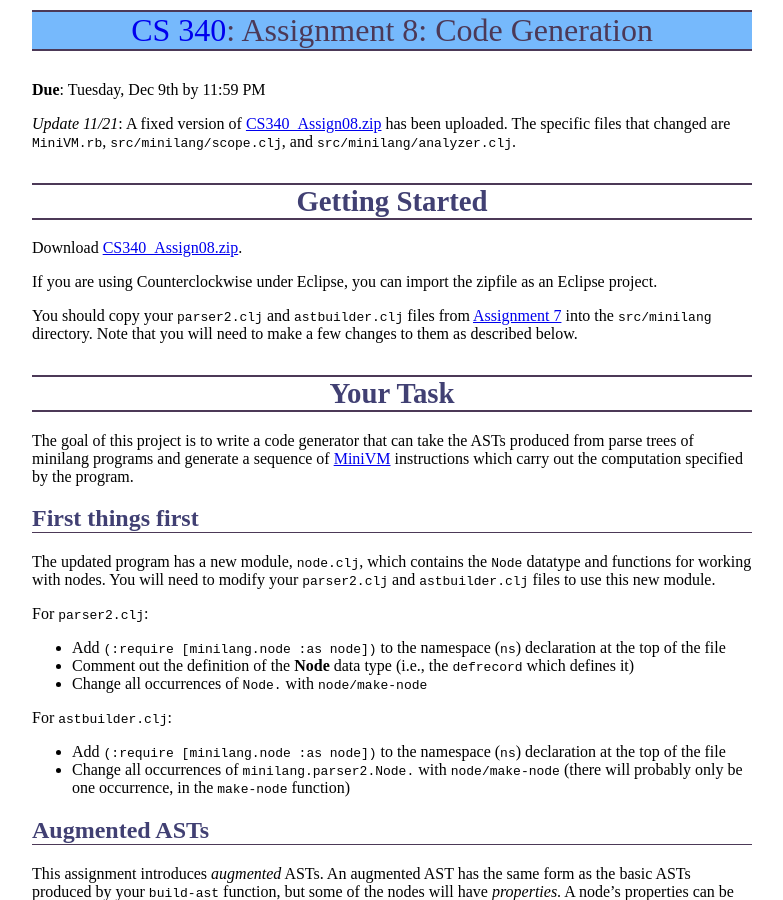
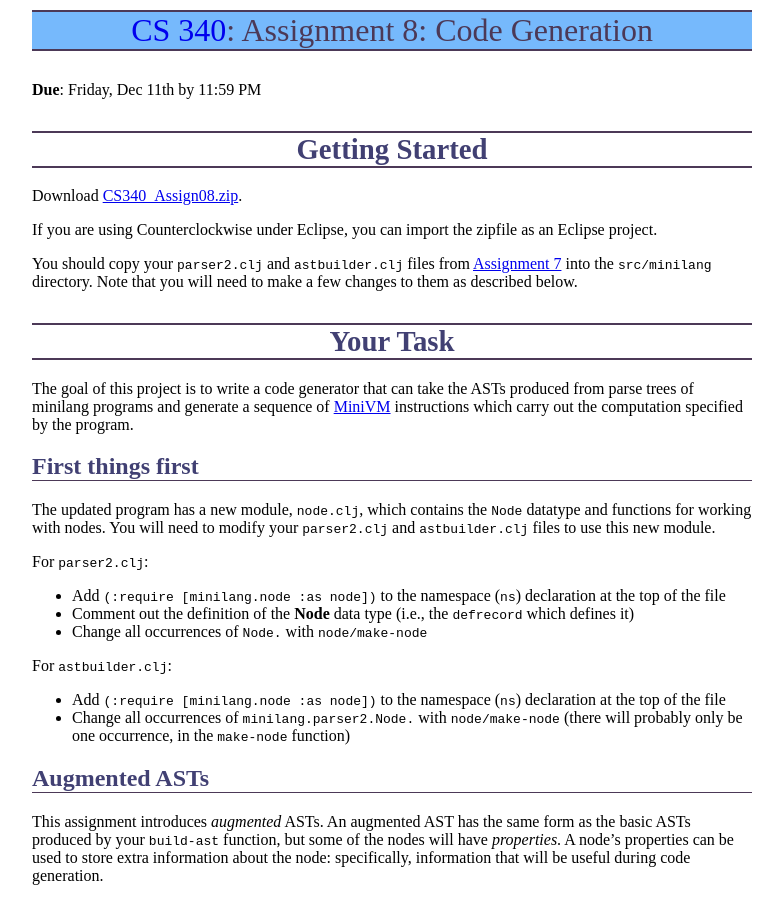
Before and after one commit to ycpcs/cs340-fall2015, a Jekyll site: the page built from assign/assign08.md, in a window 1280 px wide and 900 px high. Shown: the whole window, without its empty margins (248-1031 px from the left). Built offline with Jekyll 4.4.1, drawn with Linux system fonts in a browser that asks for light colours; Markdown is read by kramdown in place of the engine named in the settings; some of the changed text lies outside the part shown.

Commit message:
assignment 8

```diff
--- a/assign/assign08.md
+++ b/assign/assign08.md
@@ -3,9 +3,7 @@ layout: default
 title: "Assignment 8: Code Generation"
 ---
 
-**Due**: Tuesday, Dec 9th by 11:59 PM
-
-*Update 11/21*: A fixed version of [CS340\_Assign08.zip](CS340_Assign08.zip) has been uploaded.  The specific files that changed are `MiniVM.rb`, `src/minilang/scope.clj`, and `src/minilang/analyzer.clj`.
+**Due**: Friday, Dec 11th by 11:59 PM
 
 # Getting Started
 
@@ -250,6 +246,10 @@ See [Implementing Control Flow](assign08controlflow.html) for more information.
 
 This is actually not particularly difficult, and allows you to compile and run rather sophisticated programs.  And, imagine how cool it will be to mention that you implemented a compiler for a Turing-complete language with full support for variables and arbitrary control flow targeting a stack-based virtual machine in a functional language at the next party you go to.
 
+<div class="callout">
+<b>Important</b>: If you decide to do the extra credit, the code you submit must be <i>entirely your own work</i>, meaning that you should not talk about the extra credit with anyone else.
+</div>
+
 # Submitting
 
 When you are done, submit the lab to the Marmoset server using either of the methods below.
```
Also changed, not shown: other parts of assign/assign08.md (+0 -2 lines), assign/index.md (+1 -4 lines), index.md (+1 -0 lines).
